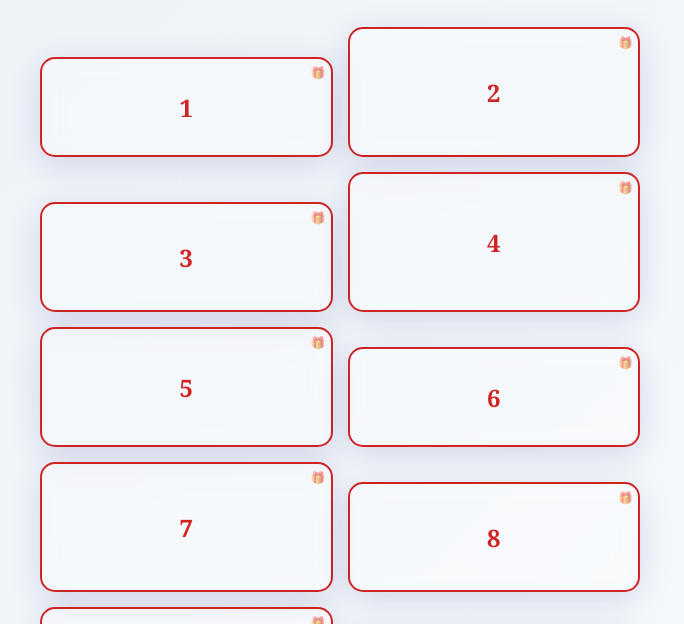
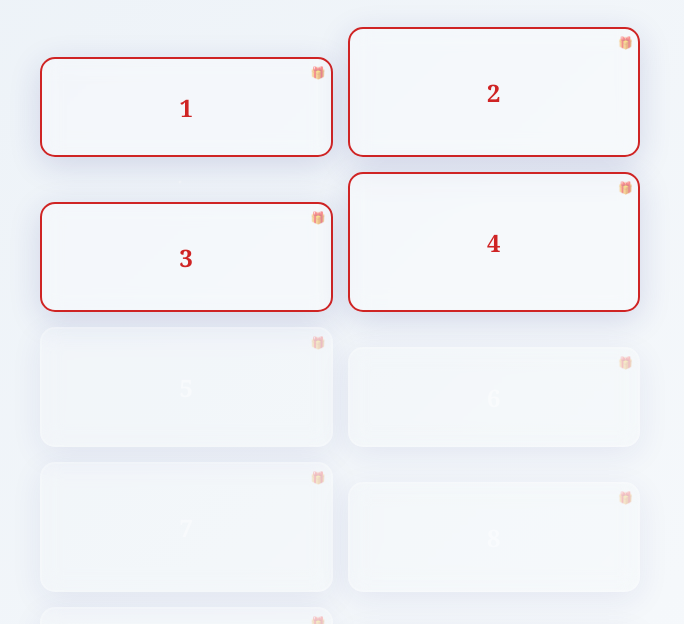
Before and after one commit to Sunii-999/advent-calendar, a plain HTML site: page index.html in a window 1280 px wide. Shown: the part 98-722 px from the top of the page, without its empty margins (300-984 px from the left). Drawn offline with Linux system fonts and the light colour scheme.

Commit message:
added day-5 update

```diff
--- a/index.html
+++ b/index.html
@@ -115,7 +115,7 @@
     </div>
 
     <script>
-    const DEV_MODE = true; // set to true to test all doors
+    const DEV_MODE = false; // set to true to test all doors
 
     let calendarData = {};
 
```
